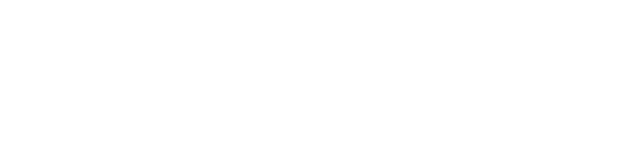
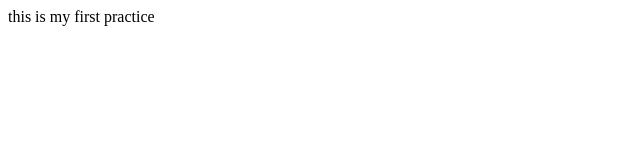
Before and after one commit to KummeraAmbika/vinny, a plain HTML site: page index.html in a window 1280 px wide. Shown: the whole page, without its empty margins (0-640 px from the left). Drawn offline with Linux system fonts and the light colour scheme.

Commit message:
Update index.html

```diff
--- a/index.html
+++ b/index.html
@@ -1,3 +1,4 @@
 <html>
 <title>Wel come to Git Environment</title>
+  <body><p>this is my first practice</p></body>
 </html>
```
